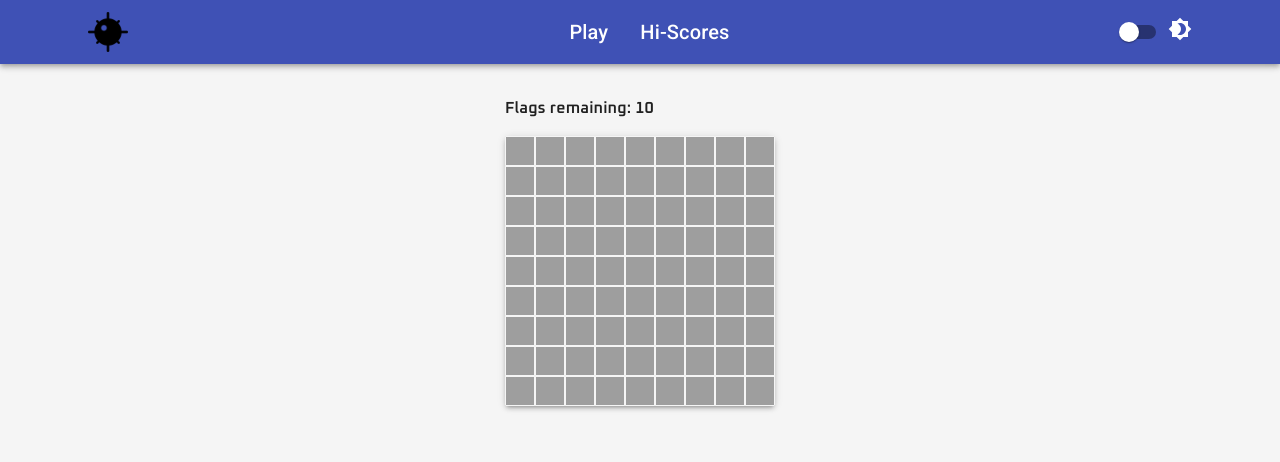
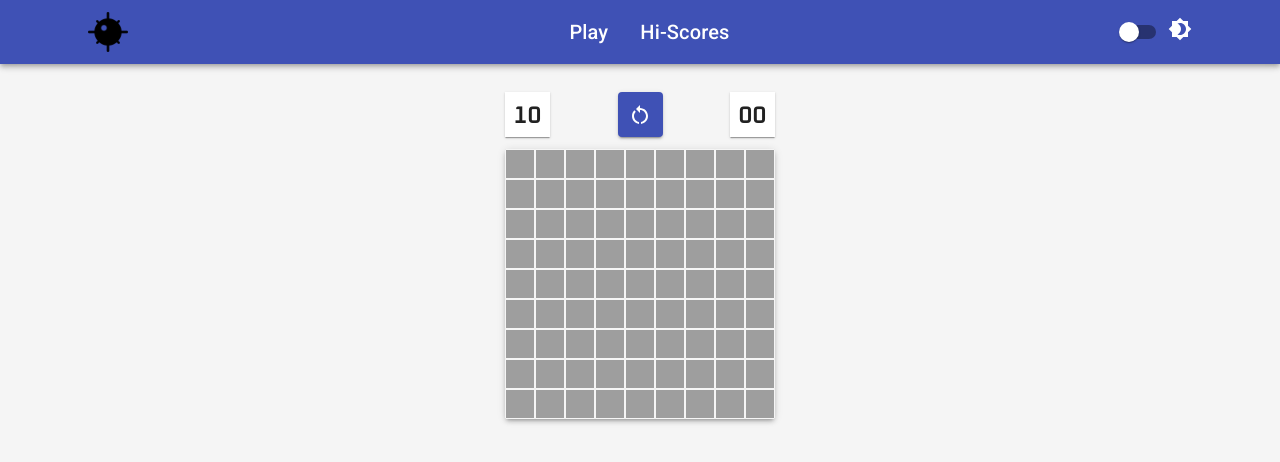
Before and after one commit to CWallis92/minesweeper, a React (Create React App) app: page / in a window 1280 px wide. Shown: the top 462 px of the page. Built offline with nearby package versions, Linux system fonts and the light colour scheme.

Commit message:
Game details section

```diff
--- a/src/components/GameArea.tsx
+++ b/src/components/GameArea.tsx
@@ -1,8 +1,8 @@
 import React, { useCallback, useRef, useState } from "react";
-import { Container } from "@mui/material";
+import { Box, Container, Grid, Paper } from "@mui/material";
 
 import GameGrid from "./GameGrid";
-import { GameDetails } from "../styles/gameArea";
+import GameDetails from "./GameDetails";
 
 const GameArea = (): React.ReactElement => {
   const [shake, setShake] = useState(false);
@@ -27,11 +27,7 @@ const GameArea = (): React.ReactElement => {
   return (
     <main>
       <Container>
-        <GameDetails style={{ width: gameGrid?.current?.clientWidth }}>
-          <p className={shake ? "shake" : undefined}>
-            Flags remaining: {gameState.mines - gameState.flagsRemaining}
-          </p>
-        </GameDetails>
+        <GameDetails gameGrid={gameGrid} gameState={gameState} />
         <GameGrid
           ref={gameGrid}
           gameState={gameState}
--- /dev/null
+++ b/src/components/GameDetails.tsx
@@ -0,0 +1,64 @@
+import React, { useEffect, useState } from "react";
+import { Box, Grid, Paper } from "@mui/material";
+import RestartAltIcon from "@mui/icons-material/RestartAlt";
+
+import { Div, RestartButton } from "../styles/gameDetails";
+
+interface GameDetailsProps {
+  gameGrid: any;
+  gameState: GameState;
+}
+
+export default function GameDetails({ gameGrid, gameState }: GameDetailsProps) {
+  const [time, setTime] = useState(0);
+
+  useEffect(() => {
+    if (!gameState.started || gameState.ended) return;
+
+    setTimeout(() => {
+      setTime(time + 10);
+    }, 10);
+  });
+
+  return (
+    <Div style={{ width: gameGrid?.current?.clientWidth }}>
+      <Grid container justifyContent="space-between">
+        <Grid item>
+          <Box
+            component={Paper}
+            square
+            sx={{
+              padding: "0.25em",
+              width: 45,
+              height: 45,
+            }}
+          >
+            {gameState.mines - gameState.flagsRemaining}
+          </Box>
+        </Grid>
+        <Grid item>
+          <RestartButton
+            variant="contained"
+            color="primary"
+            onClick={() => console.log("Reset")}
+          >
+            <RestartAltIcon sx={{ width: "100%" }} />
+          </RestartButton>
+        </Grid>
+        <Grid item>
+          <Box
+            component={Paper}
+            square
+            sx={{
+              padding: "0.25em",
+              width: 45,
+              height: 45,
+            }}
+          >
+            {`${time >= 10000 ? "" : "0"}${Math.floor(time / 1000)}`}
+          </Box>
+        </Grid>
+      </Grid>
+    </Div>
+  );
+}
--- a/src/styles/gameArea.ts
+++ /dev/null
@@ -1,6 +0,0 @@
-import { styled } from "@mui/material";
-
-export const GameDetails = styled("div")({
-  margin: "auto",
-  fontFamily: "Oxanium",
-});
--- /dev/null
+++ b/src/styles/gameDetails.ts
@@ -0,0 +1,14 @@
+import { Button, styled } from "@mui/material";
+
+export const Div = styled("div")(({ theme }) => ({
+  margin: "0.5em auto",
+  fontFamily: "Oxanium",
+  fontSize: theme.typography.h5.fontSize,
+  textAlign: "center",
+}));
+
+export const RestartButton = styled(Button)(({ theme }) => ({
+  width: 45,
+  height: 45,
+  padding: "0.25em",
+}));
```
